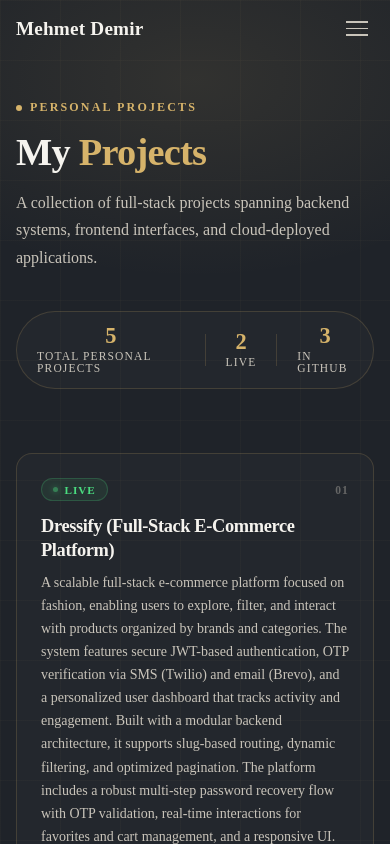
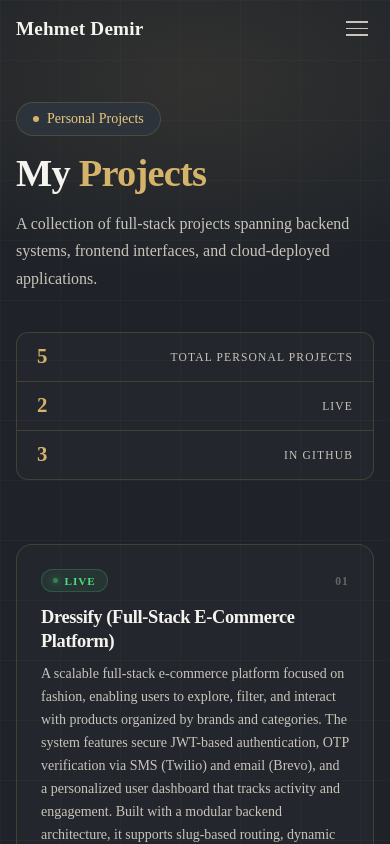
Before and after one commit to MehmetDemr/Mehmet_Demir_Site, a Next.js app: page /myprojects in a window 390 px wide. Shown: the top 844 px of the page. Built offline with nearby package versions, Linux system fonts and the light colour scheme.

Commit message:
style:Responsive improvements have been made.

```diff
--- a/app/myprojects/myprojects.module.css
+++ b/app/myprojects/myprojects.module.css
@@ -46,15 +46,18 @@
   margin-bottom: 4rem;
 }
 
+/* heroTag stilinde */
 .pageTag {
   display: inline-flex;
   align-items: center;
   gap: 0.5rem;
-  font-size: 0.75rem;
-  font-weight: 600;
-  letter-spacing: 0.18em;
-  text-transform: uppercase;
-  color: var(--accent);
+  background: var(--surface);
+  padding: 8px 16px;
+  border-radius: 100px;
+  border: 1px solid var(--border);
+  color: var(--accent-strong);
+  font-size: 14px;
+  font-weight: 500;
   margin-bottom: 1rem;
 }
 
@@ -375,8 +378,38 @@
     grid-template-columns: 1fr;
   }
 
+  /* Mobilde statsRow dikey yığılma */
   .statsRow {
-    gap: 1.25rem;
+    display: flex;
+    flex-direction: column;
+    align-items: stretch;
+    border-radius: 12px;
+    padding: 0;
+    gap: 0;
+    overflow: hidden;
+    width: 100%;
+  }
+
+  .stat {
+    flex-direction: row;
+    justify-content: space-between;
+    align-items: center;
     padding: 0.85rem 1.25rem;
+    gap: 0;
+  }
+
+  .statNum {
+    font-size: 1.3rem;
+  }
+
+  .statLabel {
+    font-size: 0.72rem;
+    text-align: right;
+  }
+
+  /* Dikey divider → yatay çizgi */
+  .statDivider {
+    width: 100%;
+    height: 1px;
   }
 }
```
